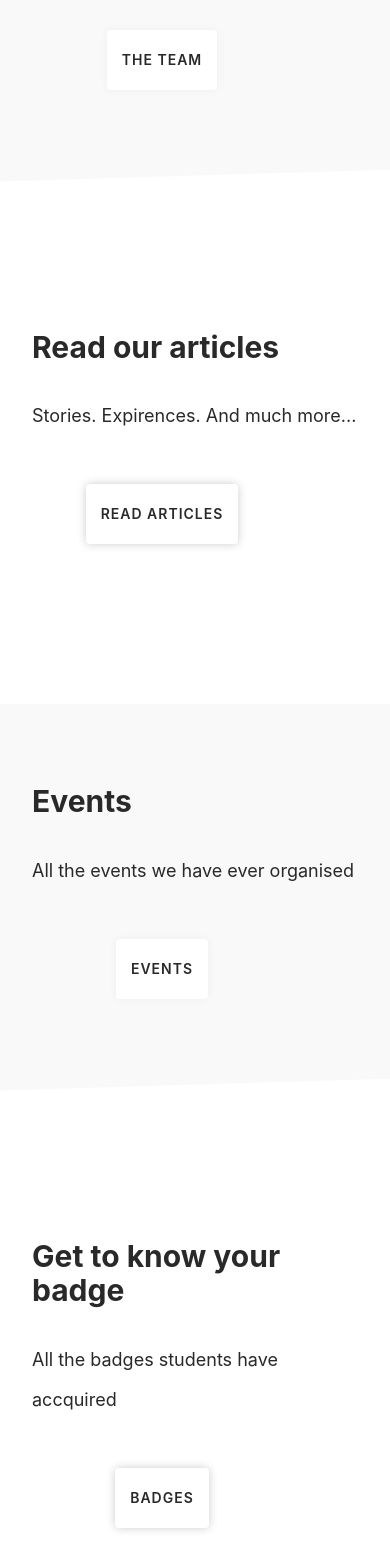
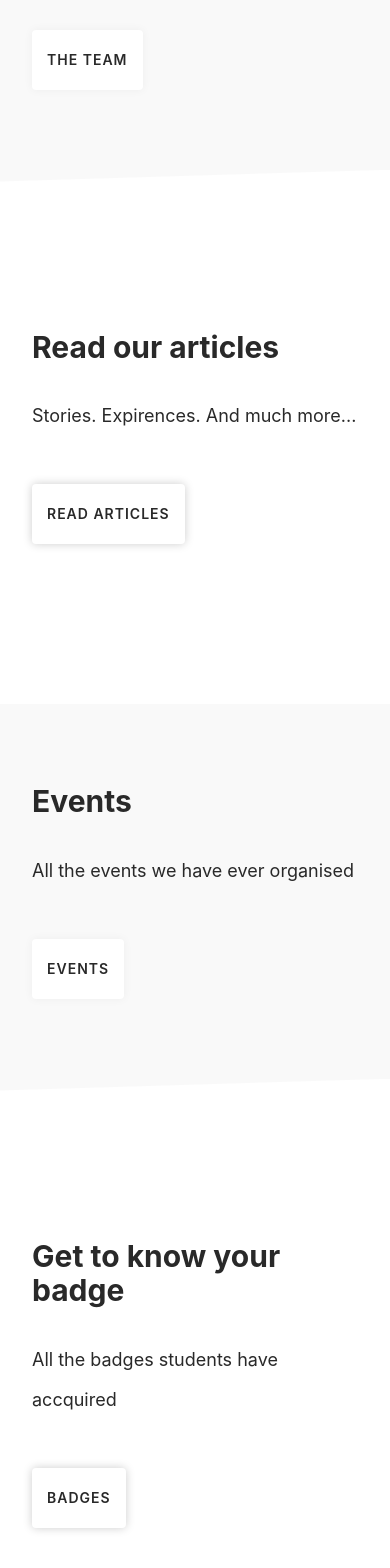
Before and after one commit to GDGCVITBHOPAL/dscvitbhopal.github.io, a Next.js app: page / in a window 390 px wide. Shown: the part 1619-3187 px from the top of the page. Built offline with nearby package versions, Linux system fonts and the light colour scheme.

Commit message:
Button alignment update for mobile responsiveness.

```diff
--- a/components/index/articles.tsx
+++ b/components/index/articles.tsx
@@ -90,4 +90,7 @@ const Flex = styled.div`
   display: flex;
   justify-content: center;
   width: 260px;
+  @media (max-width: ${(props) => props.theme.screen.md}) {
+    justify-content: flex-start;
+  }
 `;
--- a/components/index/badges.tsx
+++ b/components/index/badges.tsx
@@ -90,4 +90,7 @@ const Flex = styled.div`
   display: flex;
   justify-content: center;
   width: 260px;
+  @media (max-width: ${(props) => props.theme.screen.md}) {
+    justify-content: flex-start;
+  }
 `;
--- a/components/index/events.tsx
+++ b/components/index/events.tsx
@@ -88,4 +88,7 @@ const Flex = styled.div`
   display: flex;
   justify-content: center;
   width: 260px;
+  @media (max-width: ${(props) => props.theme.screen.md}) {
+    justify-content: flex-start;
+  }
 `;
--- a/components/index/team.tsx
+++ b/components/index/team.tsx
@@ -88,4 +88,7 @@ const Flex = styled.div`
   display: flex;
   justify-content: center;
   width: 260px;
+  @media (max-width: ${(props) => props.theme.screen.md}) {
+    justify-content: flex-start;
+  }
 `;
```
